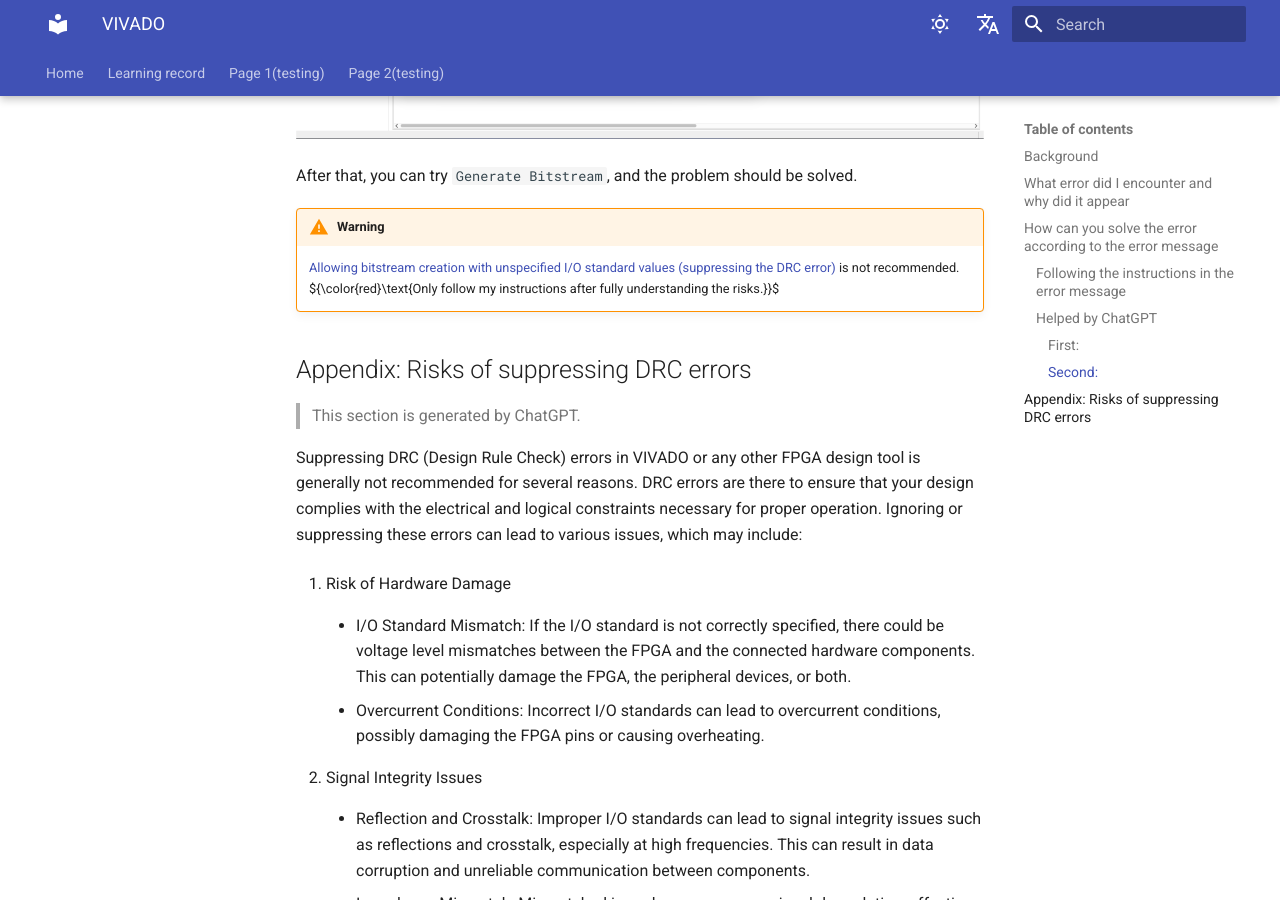
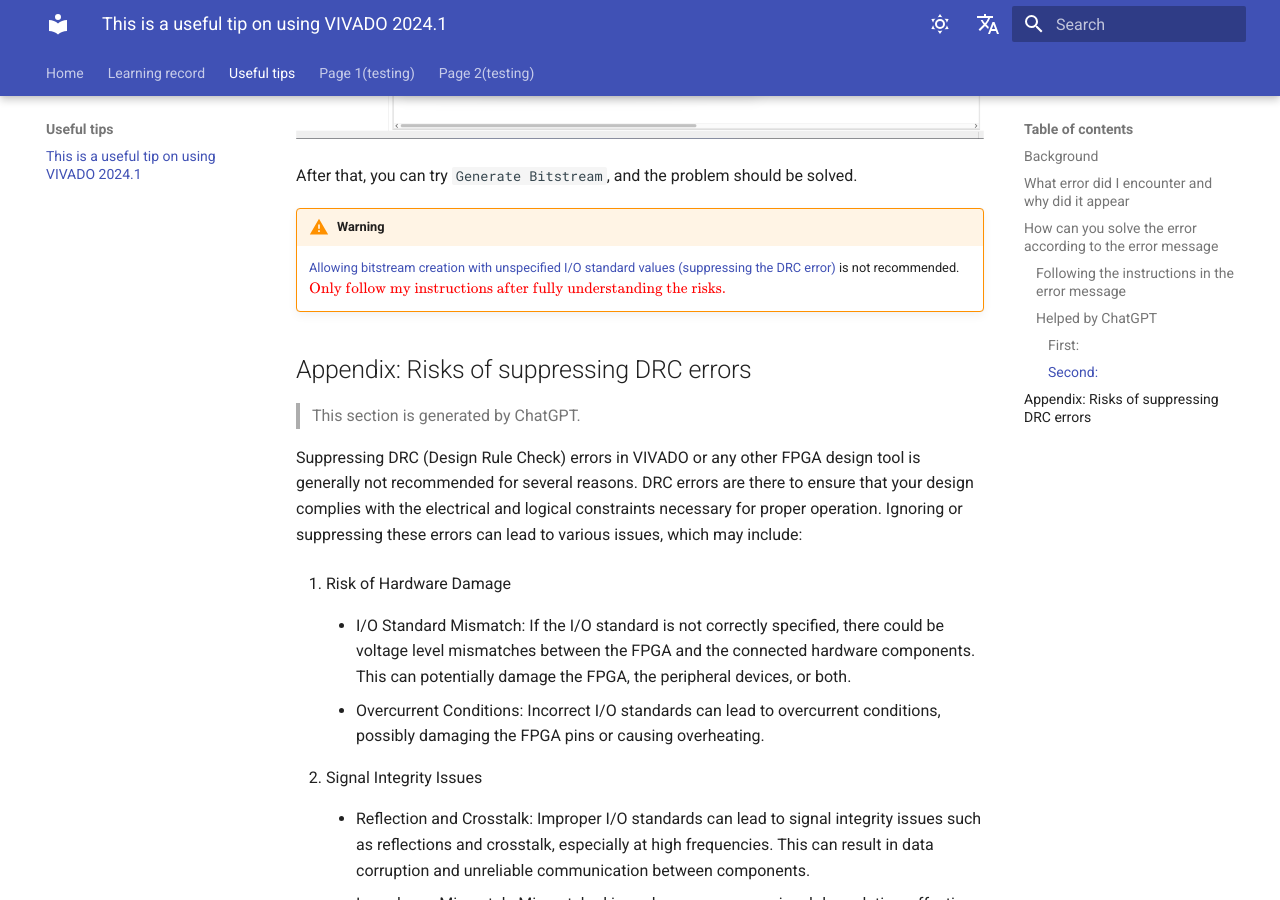
Before and after one commit to cmw15004431816/cmw15004431816.github.io, an MkDocs documentation site: the page built from docs/useful-tips/VIVADO.md, in a window 1280 px wide and 900 px high, scrolled down 3277 px. Built offline with MkDocs 1.6.1 and Material for MkDocs 9.7.7, drawn with Linux system fonts in a browser that asks for light colours; nearby versions of some CDN libraries; comment, search, counter and statistics services are not loaded; some of the changed text lies outside the part shown.

Commit message:
Add files via upload

```diff
--- a/mkdocs.yml
+++ b/mkdocs.yml
@@ -6,6 +6,8 @@ nav:
       - index.md
   - Learning record:
       - learning-record/Basic-writing-and-formatting-syntax.md
+  - Useful tips:
+      - "This is a useful tip on using VIVADO 2024.1": useful-tips/VIVADO.md
   - Page 1(testing):
       - section/1.md
       - "2": 2.md
@@ -125,11 +127,17 @@ markdown_extensions:
   - pymdownx.details
   - pymdownx.keys
   - pymdownx.smartsymbols
+  - footnotes
   # - pymdownx.tabbed # You have configured the button to switch between light and dark mode, if you use this extension, you will be unable to switch the mode by clicking the button on the pages that use this extension, other pages will not be affected.
+  - pymdownx.arithmatex:
+      generic: true
+  - pymdownx.tasklist
 plugins:
   - search
   - social
   - mermaid2:
       arguments:
         theme: default
-      javascript: https://cdn.jsdelivr.net/npm/mermaid/dist/mermaid.min.js
+      javascript: https://cdnjs.cloudflare.com/ajax/libs/mermaid/8.8.4/mermaid.min.js
+extra_javascript:
+  - https://cdnjs.cloudflare.com/ajax/libs/mathjax/3.1.2/es5/tex-mml-chtml.js
```
